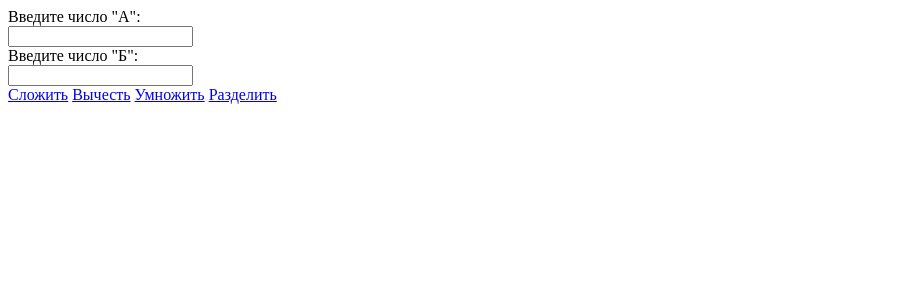
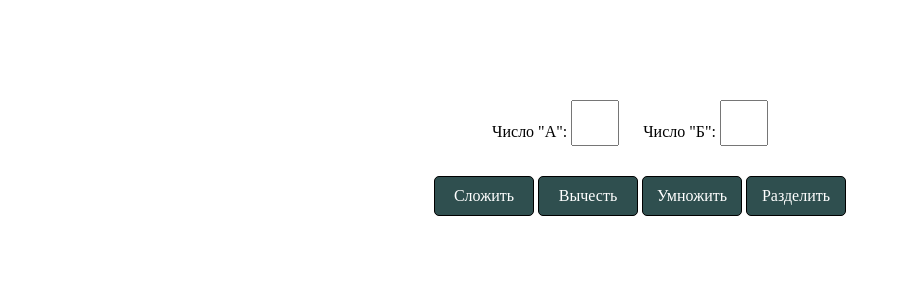
Before and after one commit to big-arturka/home_work_69, a Django app: page / in a window 1280 px wide. Shown: the top 300 px of the page, without its empty margins (0-901 px from the left). Run offline with Django 3.2, Linux system fonts and the light colour scheme.

Commit message:
Добавлены стили на кнопки и поля ввода.

```diff
--- a/source/webapp/static/css/style.css
+++ b/source/webapp/static/css/style.css
@@ -0,0 +1,46 @@
+.container {
+    text-align: center;
+    margin-top: 100px;
+    height: auto;
+    width: 100%;
+}
+
+.btn {
+    box-sizing: border-box;
+    padding: 10px;
+    border: solid 1px black;
+    border-radius: 5px;
+    display: inline-block;
+    width: 100px;
+    height: 40px;
+    background: darkslategrey;
+    color: white;
+    text-decoration: none;
+}
+
+.btn:hover {
+    color: black;
+    background: wheat;
+}
+
+.result {
+    margin-top: 20px;
+    font-size: 60px;
+}
+
+.input {
+    font-size: 40px;
+    margin-right: 20px;
+    width: 40px;
+    height: 40px;
+    margin-bottom: 30px;
+}
+
+
+.ok {
+    background: lightgreen;
+}
+
+.bad {
+    background: red;
+}
--- a/source/webapp/templates/index.html
+++ b/source/webapp/templates/index.html
@@ -7,17 +7,16 @@
     <link rel="stylesheet" href="{% static 'css/style.css' %}">
 </head>
 <body>
-
+<div class="container">
     <form method="post">
         {% csrf_token %}
         <label>
-            Введите число "А": <br>
+            Число "А":
             <input id="A" type="text" class="input">
         </label>
-        <br>
 
         <label>
-            Введите число "Б": <br>
+            Число "Б":
             <input id="B" type="text" class="input">
         </label>
         <br>
@@ -26,9 +25,8 @@
         <a type="submit" href="{% url 'api:mul' %}" data-target="mul" class="btn">Умножить</a>
         <a type="submit" href="{% url 'api:div' %}" data-target="div" class="btn">Разделить</a>
     </form>
-
     <div class="result"></div>
-
+</div>
 
     <script type="application/javascript" src="{% static 'js/main.js' %}"></script>
 </body>
```
